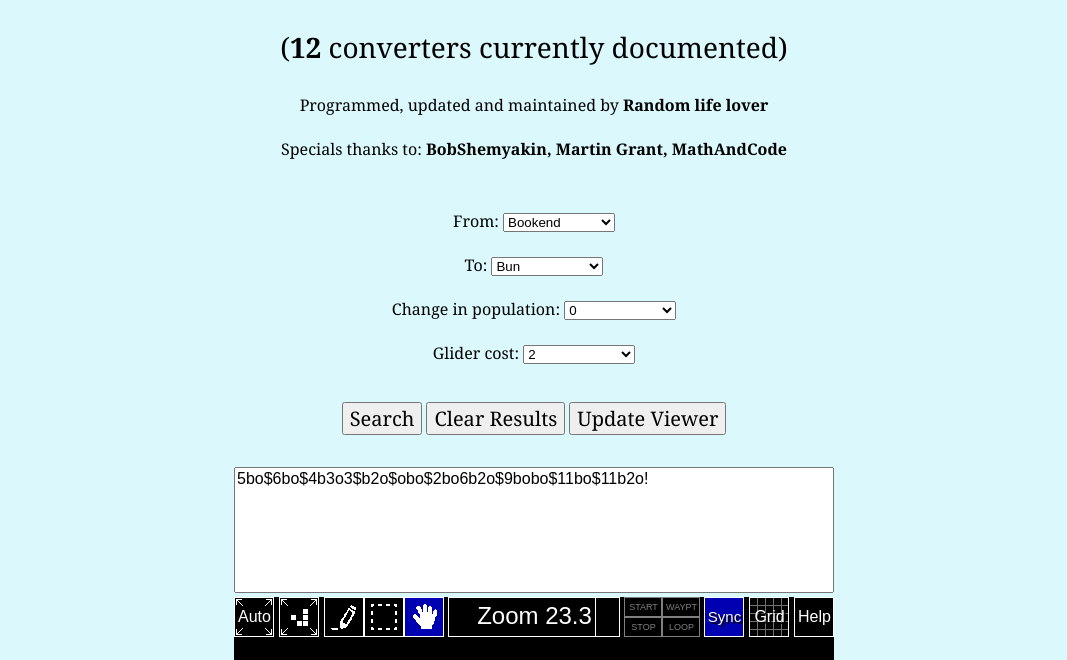
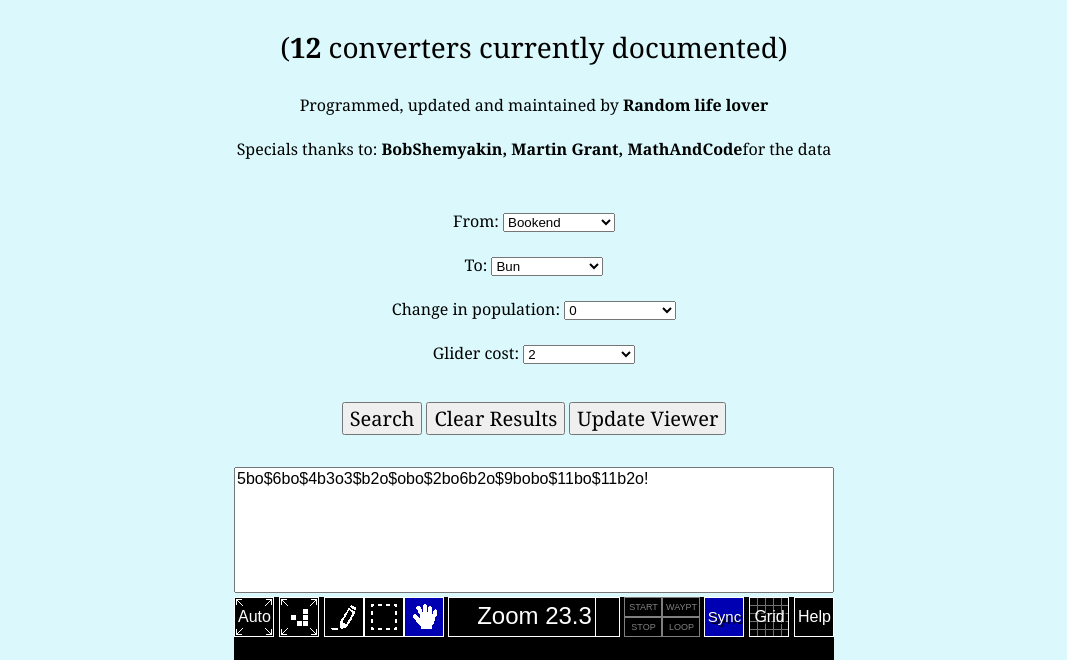
Before and after one commit to Wish-Lin/CGoL-Glider-Synthesis-Converter-Database, a plain HTML site: page index.html in a window 1280 px wide. Shown: the part 140-800 px from the top of the page, without its empty margins (106-1173 px from the left). Drawn offline with Linux system fonts and the light colour scheme.

Commit message:
Update index.html

```diff
--- a/index.html
+++ b/index.html
@@ -62,7 +62,7 @@ button{
 <center>
 <p id="banner">CGoL Glider Synthesis Converter Database</p>
 <p id="counter"></p>            <!--filled in by script-->
-<p id="subtitle">Programmed, updated and maintained by <b>Random life lover</b><br><br>Specials thanks to: <b>BobShemyakin, Martin Grant, MathAndCode</b></p><br>
+<p id="subtitle">Programmed, updated and maintained by <b>Random life lover</b><br><br>Specials thanks to: <b>BobShemyakin, Martin Grant, MathAndCode</b>for the data</p><br>
 <p id="input-descriptions">From:
 <select name="from" id="from">
   <option value="unspecified">UNSPECIFIED</option>
```
